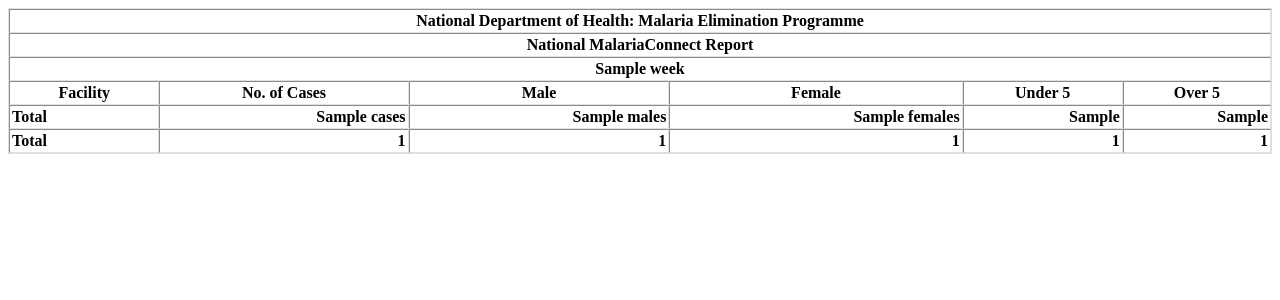
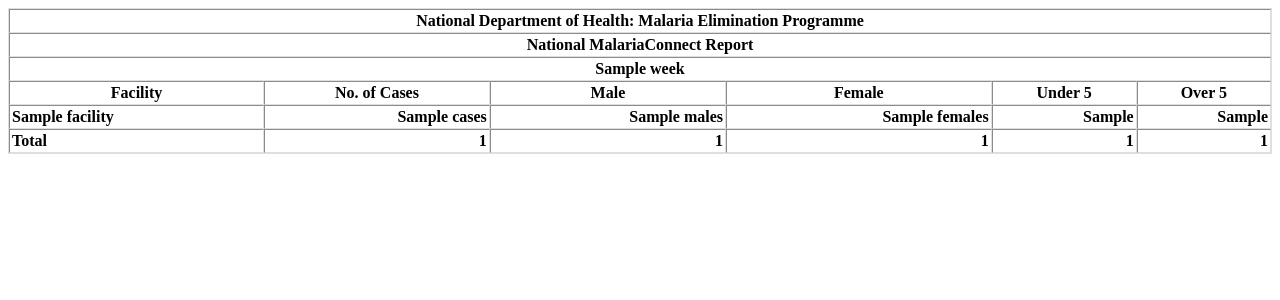
Before and after one commit to praekeltfoundation/malaria24-django, a Django app: template malaria24/ona/templates/ona/html_district_digest.html in a window 1280 px wide. Shown: the top 300 px of the page. Run offline with Django 3.2, Linux system fonts and the light colour scheme; the template is opened without the code that fills it: most values are stand-ins (such as "Sample title", 1, 10 or a date in 2020).

Commit message:
changing fac name

```diff
--- a/malaria24/ona/templates/ona/html_district_digest.html
+++ b/malaria24/ona/templates/ona/html_district_digest.html
@@ -33,7 +33,7 @@
     </tr>
     {% for facility in facility %}
       <tr>
-        <td><strong>Total</strong></td>
+        <td><strong>{{facility.facility}}</strong></td>
         <td style="text-align: right;"><strong>{{facility.cases}}</strong></td>
         <td style="text-align: right;"><strong>{{facility.males}}</strong></td>
         <td style="text-align: right;"><strong>{{facility.females}}</strong></td>
```
